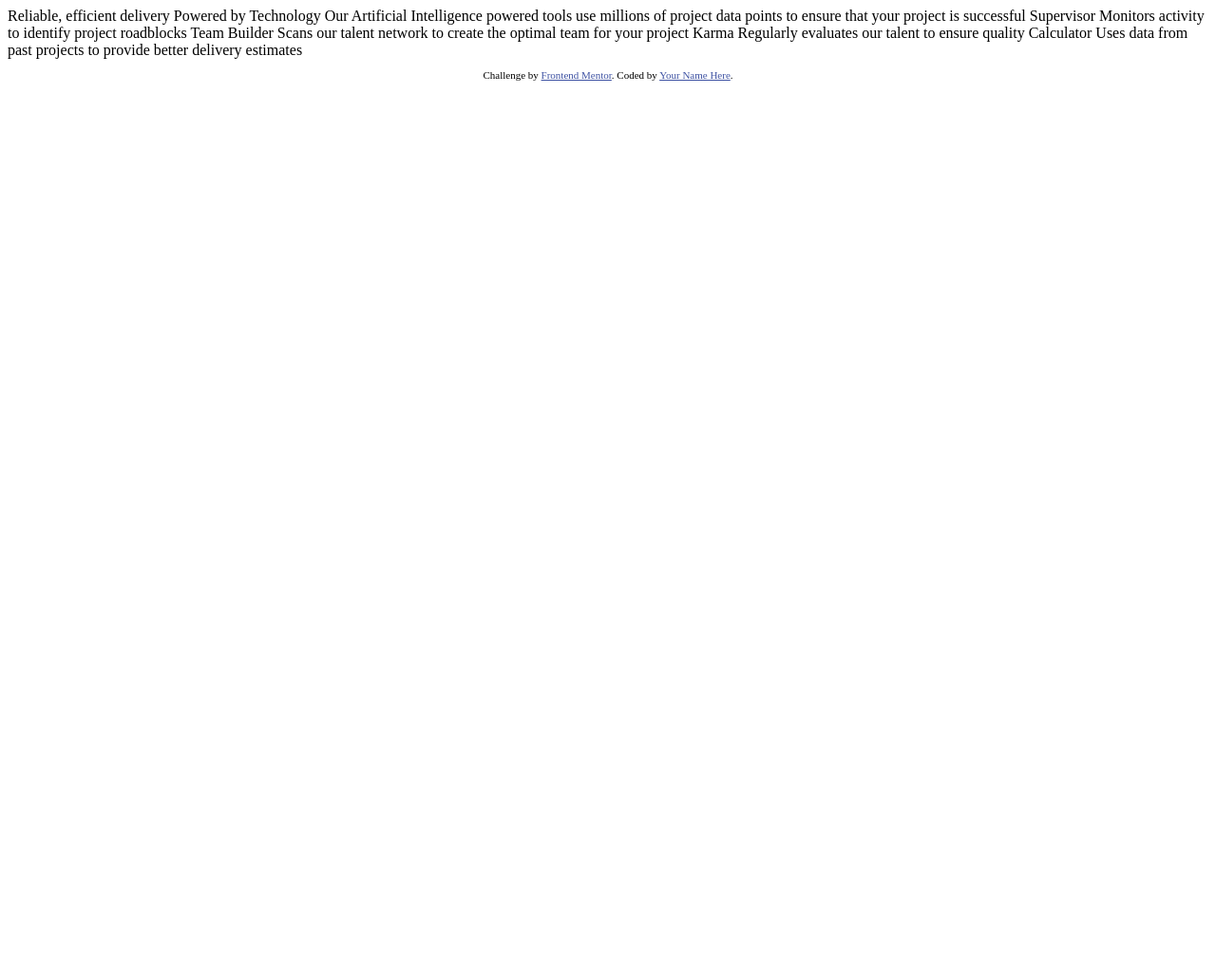
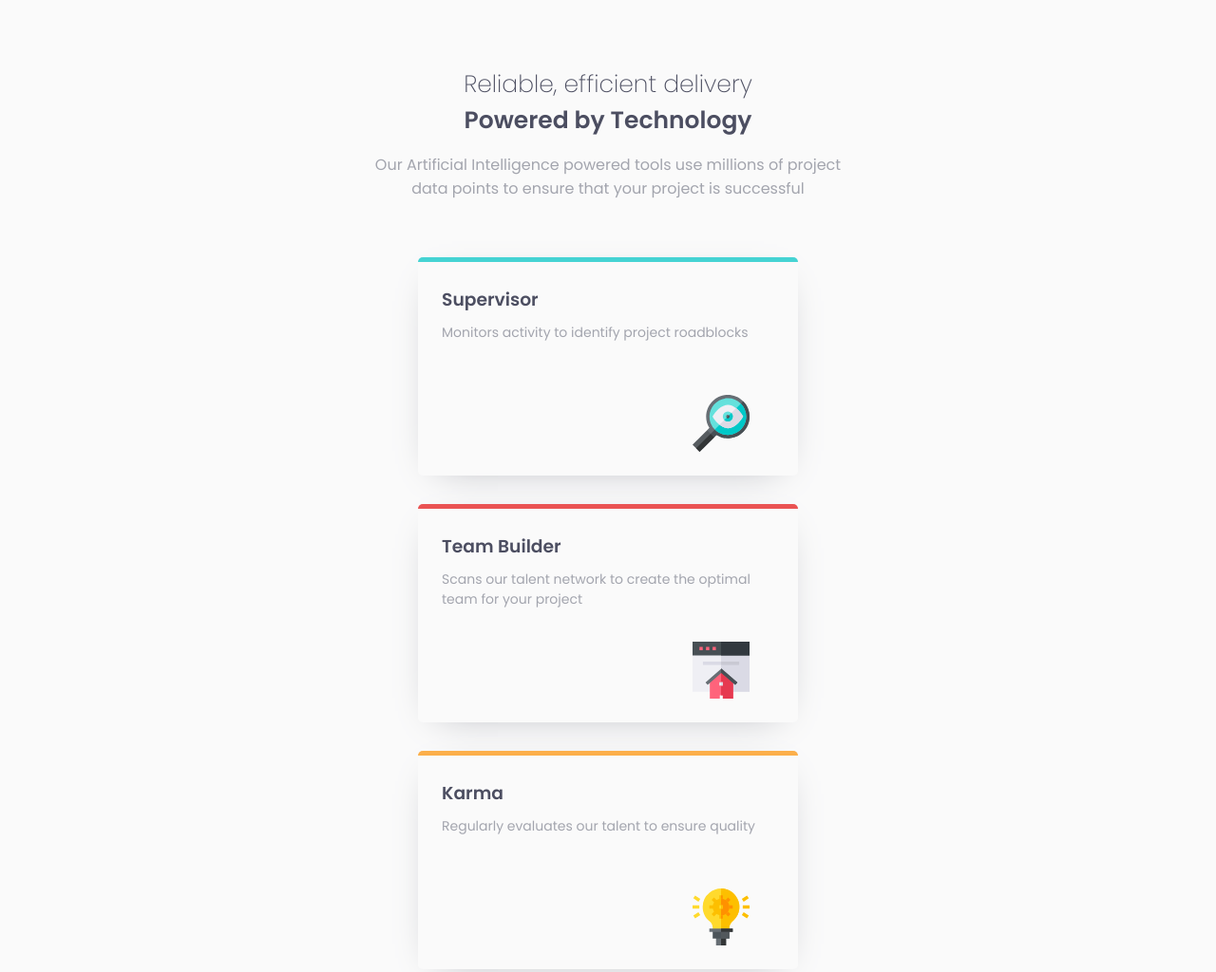
Before and after one commit to danleks/four-card-feature-section-master, a plain HTML site: page index.html in a window 1280 px wide. Shown: the top 1024 px of the page at 95% size. Before the commit the page ends 800 px from the top, so only its background shows below. Drawn offline with Linux system fonts and the light colour scheme.

Commit message:
finish project

```diff
--- a/index.html
+++ b/index.html
@@ -6,41 +6,43 @@
 
   <link rel="icon" type="image/png" sizes="32x32" href="./images/favicon-32x32.png">
   <link href="./style.css" type="text/css" rel="stylesheet">
-
+  <link href="https://fonts.googleapis.com/css?family=Poppins:200,400,600&display=swap" rel="stylesheet">
   <title>Frontend Mentor | Four card feature section</title>
 
-  <!-- Feel free to remove these styles or customise in your own stylesheet 👍 -->
-  <style>
-    .attribution { font-size: 11px; text-align: center; }
-    .attribution a { color: hsl(228, 45%, 44%); }
-  </style>
 </head>
 <body>
-
-  Reliable, efficient delivery
-  Powered by Technology
-
-  Our Artificial Intelligence powered tools use millions of project data points
-  to ensure that your project is successful
-
-  Supervisor
-  Monitors activity to identify project roadblocks
-
-  Team Builder
-  Scans our talent network to create the optimal team for your project
-
-  Karma
-  Regularly evaluates our talent to ensure quality
-
-  Calculator
-  Uses data from past projects to provide better delivery estimates
-
-
-  <footer>
-    <p class="attribution">
-      Challenge by <a href="https://www.frontendmentor.io?ref=challenge" target="_blank">Frontend Mentor</a>.
-      Coded by <a href="#">Your Name Here</a>.
-    </p>
-  </footer>
+  <div class="wrapper">
+    <header class="header">
+      <h1 class="header__title">Reliable, efficient delivery</h1>
+      <h2 class="header__subtitle">Powered by Technology</h2>
+      <p class="header__text">Our Artificial Intelligence powered tools use millions of project data points to ensure that your project is successful</p>
+    </header>
+    <main>
+      <ul class="list">
+        <li class="list__item list__item--cyan">
+          <h3 class="list__title">Supervisor</h3>
+          <p class="list__desc">Monitors activity to identify project roadblocks</p>
+        </li>
+        <li class="list__item list__item--red">
+          <h3 class="list__title">Team Builder</h3>
+          <p class="list__desc">Scans our talent network to create the optimal team for your project</p>
+        </li>
+        <li class="list__item list__item--orange">
+          <h3 class="list__title">Karma</h3>
+          <p class="list__desc">Regularly evaluates our talent to ensure quality</p>
+        </li>
+        <li class="list__item list__item--blue">
+          <h3 class="list__title">Calculator</h3>
+          <p class="list__desc">Uses data from past projects to provide better delivery estimates</p>
+        </li>
+      </ul>
+    </main>
+    <footer>
+      <p class="attribution">
+        Challenge by <a href="https://www.frontendmentor.io?ref=challenge" target="_blank">Frontend Mentor</a>.
+        Coded by <a href="#">danleks</a>.
+      </p>
+    </footer>
+</div>
 </body>
 </html>
--- a/style.css
+++ b/style.css
@@ -0,0 +1,168 @@
+:root {
+    --very-dark-blue: hsl(234, 12%, 34%);
+    --grayish-blue: hsl(229, 6%, 66%);
+    --very-light-gray: hsl(0, 0%, 98%);
+    --red: hsl(0, 78%, 62%);
+    --cyan: hsl(180, 62%, 55%);
+    --orange: hsl(34, 97%, 64%);
+    --blue: hsl(212, 86%, 64%);
+}
+
+html {
+    box-sizing: border-box;
+  }
+
+*, *:before, *:after {
+    box-sizing: inherit;
+    padding: 0;
+    margin: 0;
+}
+
+body {
+    height: 100vh;
+    font-family: 'Poppins', sans-serif;
+    background-color: var(--very-light-gray);
+}
+
+.wrapper {
+    display: grid;
+    grid-auto-rows: auto 1fr auto;
+    row-gap: 60px;
+    height: 100%;
+    padding: 70px 30px 0;
+}
+
+ul {
+    list-style: none;
+}
+
+@media(min-width: 768px) {
+    .list {
+        width: 400px;
+        margin: 0 auto;
+    }
+}
+
+@media(min-width: 1440px) {
+    .list {
+        grid-auto-rows: unset;
+        grid-template-rows: 1fr 1fr;
+        grid-template-columns: 1fr 1fr 1fr;
+        row-gap: 30px;
+        column-gap: 30px;
+        width: 1000px;
+        margin: auto;
+    }
+}
+
+.header__title {
+    font-weight: 200;
+    font-size: 25px;
+    text-align: center;
+    color: var(--very-dark-blue);
+}
+
+@media(min-width: 1440px) {
+    .header__title {
+        font-size: 30px;
+    }
+}
+
+.header__subtitle {
+    font-weight: 600;
+    font-size: 25px;
+    text-align: center;
+    color: var(--very-dark-blue);
+}
+
+@media(min-width: 1440px) {
+    .header__subtitle {
+        font-size: 30px;
+    }
+}
+
+.header__text {
+    max-width: 500px;
+    margin: 15px auto 0;
+    text-align: center;
+    color: var(--grayish-blue)
+}
+
+.list {
+    display: grid;
+    grid-auto-rows: 230px;
+    row-gap: 30px;
+}
+
+.list__item {
+    padding: 25px;
+    border-radius: 5px;
+    box-shadow: 0 10px 40px -22px var(--grayish-blue);
+    background-repeat: no-repeat;
+    background-position: 85% 85%;
+    background-size: 15%;
+}
+
+@media(min-width: 1440px) {
+    .list__item {
+        min-height: 230px;
+    }
+
+    .list__item:nth-child(1) {
+        grid-row: 1 / span 2;
+        align-self: center;
+    }
+
+    .list__item:nth-child(3) {
+        grid-column-start: 3;
+        grid-row: 1 / span 2;
+        align-self: center;
+    }
+
+    .list__item:nth-child(4) {
+        grid-column-start: 2;
+    }
+}
+
+.list__item--cyan {
+    border-top: 5px solid var(--cyan);
+    background-image: url('./images/icon-supervisor.svg');
+}
+
+.list__item--red {
+    border-top: 5px solid var(--red);
+    background-image: url('./images/icon-team-builder.svg');
+}
+
+.list__item--orange {
+    border-top: 5px solid var(--orange);
+    background-image: url('./images/icon-karma.svg');
+}
+
+.list__item--blue {
+    border-top: 5px solid var(--blue);
+    background-image: url('./images/icon-calculator.svg');
+}
+
+
+.list__title {
+    color: var(--very-dark-blue);
+}
+
+.list__desc {
+    margin-top: 10px;
+    font-size: 14px;
+    color: var(--grayish-blue);
+}
+
+.attribution {
+    padding: 10px;
+    font-size: 10px;
+    text-align: center;
+    color: var(--grayish-blue);
+}
+
+.attribution a {
+    text-decoration: none;
+    color: inherit;
+}
```
